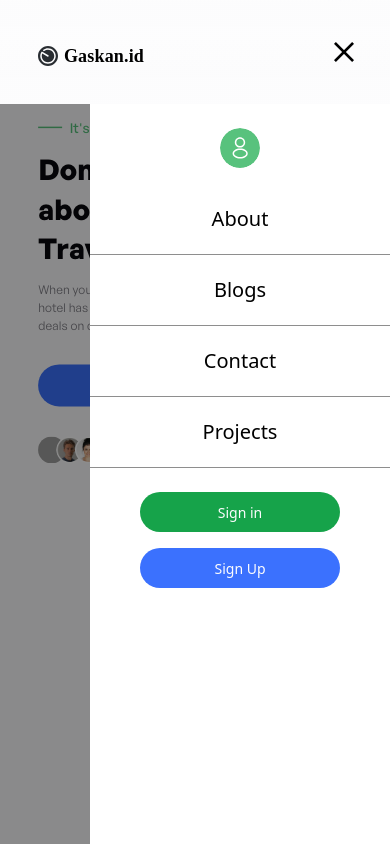
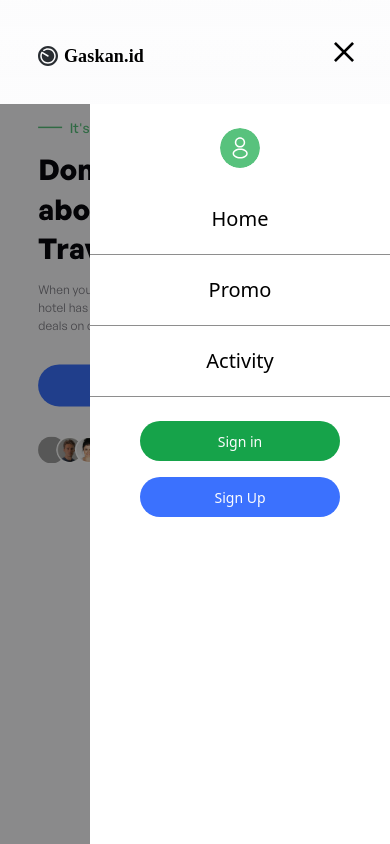
Before and after one commit to hudastudios/final-proejct-dibimbing, a React (Vite) app: page /Promo in a window 390 px wide. Both pictures are taken after a click on the button 344 px from the left and 52 px from the top of the page. Shown: the top 844 px of the page. Built offline with nearby package versions, Linux system fonts and the light colour scheme; no server answers; grey boxes are pictures that could not be loaded.

Commit message:
commit promo activity responsive

```diff
--- a/package.json
+++ b/package.json
@@ -11,6 +11,7 @@
   },
   "dependencies": {
     "axios": "^1.7.2",
+    "lucide-react": "^0.412.0",
     "react": "^18.3.1",
     "react-dom": "^18.3.1",
     "react-router-dom": "^6.24.1",
--- a/src/assets/components/Categories.jsx
+++ b/src/assets/components/Categories.jsx
@@ -3,7 +3,7 @@ import CategoriesSlide from "./CategoriesSlide";
 export default function Categories() {
     return (
         <div
-            className="flex-1 flex flex-col items-center justify-center pt-[150px] mq500:pt-0 mq1050:pt-[80px] pb-0 px-5 box-border gap-[40px] max-w-full mq750:gap-[20px] mq750:pt-[78px] mq750:pb-[78px] mq750:box-border mq500:scale-[.8] mq500:-mt-0 mq1050:scale-[.6] mq1050:-mt-[160px] mq1440:pt-[40px]"
+            className="flex-1 flex flex-col items-center justify-center pt-[150px] mq500:pt-0 mq1050:pt-[80px] pb-0 px-5 box-border gap-[40px] max-w-full mq750:gap-[20px] mq750:pt-[78px] mq750:pb-[78px] mq750:box-border mq500:scale-[.8] mq500:-mt-0 mq1050:scale-[.6] mq1050:-mt-[160px] mq2560:pt-[40px]"
         >
             <div
                 className="w-[634px] mq750:max-w-[320px] flex flex-col items-center justify-start gap-[16px] max-w-full"
--- a/src/assets/modal/login.jsx
+++ b/src/assets/modal/login.jsx
@@ -98,7 +98,7 @@ export default function LoginModal({ onClose, openSignup }) {
             {token ? <LoginSuccessModal></LoginSuccessModal> :
                 <form>
                     <div className="fixed z-40 inset-0 flex items-center justify-center bg-black bg-opacity-10">
-                        <div ref={ref} className="bg-white shadow-2xl rounded-3xl w-[596px] h-[690px] flex flex-col items-center gap-[32px] p-[48px] mq1050:scale-75 mq1440:scale-90 mq750:scale-50">
+                        <div ref={ref} className="bg-white shadow-2xl rounded-3xl w-[596px] h-[690px] flex flex-col items-center gap-[32px] p-[48px] mq1050:scale-75 mq2560:scale-90 mq750:scale-50">
                             <div className="flex flex-row items-center justify-center gap-[4px]">
                                 <img
                                     className="h-6 w-6 relative overflow-hidden shrink-0"
--- a/src/assets/modal/signup.jsx
+++ b/src/assets/modal/signup.jsx
@@ -174,7 +174,7 @@ export default function SignupModal({ onClose, openLogin, onOpenSuccessModal, cl
     return (
         <div>
             <div className="fixed z-50 inset-0 flex items-center justify-center bg-black bg-opacity-10">
-                <div ref={ref} className="bg-white shadow-2xl rounded-3xl w-[1200px] mq660:w-[680px] h-[690px] mq660:h-[1200px] flex flex-col items-center p-[40px] mq1050:scale-75 mq1440:scale-90 mq768:scale-50">
+                <div ref={ref} className="bg-white shadow-2xl rounded-3xl w-[1200px] mq660:w-[680px] h-[690px] mq660:h-[1200px] flex flex-col items-center p-[40px] mq1050:scale-75 mq2560:scale-90 mq768:scale-50">
                     <div className="flex flex-col h-[120px] mq660:h-[140px]">
                         <div className="flex flex-row items-center justify-center gap-[4px]">
                             <img
--- a/src/assets/modal/user.jsx
+++ b/src/assets/modal/user.jsx
@@ -42,7 +42,7 @@ export default function UserModal({ onClose, onOpenLoginModal, onOpenSignupModal
   }, [ref]);
 
   return (
-    <div className=' fixed inset-0 flex justify-end items-start pt-20 z-50 pr-28 mq2560:pr-[680px] mq1440:pr-[120px] mq1050:pr-10 mq750:hidden'>
+    <div className=' fixed inset-0 flex justify-end items-start pt-20 z-50 pr-28 mq2560:pr-[120px] mq1050:pr-10 mq750:hidden'>
       <div ref={ref}
         className="w-[332px] overflow-hidden shrink-0 rounded-xl bg-[#ffff] shadow-2xl flex flex-col items-start justify-start py-8 px-6 gap-[32px]"
       >
--- a/src/assets/navbar/navbar.jsx
+++ b/src/assets/navbar/navbar.jsx
@@ -18,7 +18,7 @@ export default function Navbar({ onOpen, onOpenSignupModal, onOpenLoginModal, on
     return (
         <div className="fixed top-0 left-0 right-0 z-[100] self-center items-center justify-center mq500:z-0 mq500:h-0">
             <div
-                className="Header bg-white self-stretch [backdrop-filter:blur(32px)] [background:linear-gradient(180deg,_rgba(252,_252,_253,_0.8),_#fcfcfd)] flex flex-row items-center justify-center py-6 box-border space-x-[321.5px] top-[0] z-[99] sticky max-w-full text-left text-lg text-black font-xtra-large-semibold mq500:space-x-[180px] mq1050:space-x-[200px] mq1440:space-x-[460px] ">
+                className="Header bg-white self-stretch [backdrop-filter:blur(32px)] [background:linear-gradient(180deg,_rgba(252,_252,_253,_0.8),_#fcfcfd)] flex flex-row items-center justify-center py-6 box-border space-x-[321.5px] top-[0] z-[99] sticky max-w-full text-left text-lg text-black font-xtra-large-semibold mq500:space-x-[180px] mq1050:space-x-[200px] mq2560:space-x-[460px] ">
                 <Link to='/'>
                     <div
                         className="flex flex-col items-start justify-start pt-[7px] px-0 pb-0"
@@ -44,7 +44,7 @@ export default function Navbar({ onOpen, onOpenSignupModal, onOpenLoginModal, on
                     className="flex flex-row items-center justify-center pt-2 px-0 pb-0 mw768:w-[160px] mq750:hidden "
                 >
                     <nav
-                        className=" self-stretch flex flex-row items-start justify-between gap-[20px] text-left text-base text-gray-1 font-large-regular mw1050:gap-[120px] mq1440:gap-[200px] mq1050:gap-[80px]"
+                        className=" self-stretch flex flex-row items-start justify-between gap-[20px] text-left text-base text-gray-1 font-large-regular mw1050:gap-[120px] mq2560:gap-[200px] mq1050:gap-[80px]"
                     >
                         <Link to='/'>
                             <div
@@ -143,27 +143,27 @@ export default function Navbar({ onOpen, onOpenSignupModal, onOpenLoginModal, on
                                 src={token ? foto : "/avatar.svg"}
                             />
                         </li>
+                        <Link to='/'>
                             <li className="text-xl text-black py-5 px-6 text-center border-b md:border-b-0  hover:bg-black hover:text-white  border-gray-300  md:hover:text-purple-600 md:hover:bg-transparent">
 
                                 <div href="#about" onClick={() => setNavbar(!navbar)}>
-                                About
+                                    Home
                                 </div>
                             </li>
-                        <li className="text-xl text-black py-5 px-6 text-center  border-b md:border-b-0  hover:bg-black hover:text-white border-gray-300  md:hover:text-purple-600 md:hover:bg-transparent">
+                        </Link>
+                        <Link to='/Promo'>                        <li className="text-xl text-black py-5 px-6 text-center  border-b md:border-b-0  hover:bg-black hover:text-white border-gray-300  md:hover:text-purple-600 md:hover:bg-transparent">
                             <div href="#blog" onClick={() => setNavbar(!navbar)}>
-                                Blogs
+                                Promo
                             </div>
                         </li>
+                        </Link>
+                        <Link to='/Activity'>
                             <li className="text-xl text-black py-5 px-6 text-center border-b md:border-b-0  hover:bg-black hover:text-white  border-gray-300  md:hover:text-purple-600 md:hover:bg-transparent">
                                 <div href="#contact" onClick={() => setNavbar(!navbar)}>
-                                Contact
+                                    Activity
                                 </div>
                             </li>
-                        <li className="text-xl text-black py-5 px-6 text-center  border-b md:border-b-0  hover:bg-black hover:text-white  border-gray-300 border-spacing-3  md:hover:text-purple-600 md:hover:bg-transparent">
-                            <div href="#projects" onClick={() => setNavbar(!navbar)}>
-                                Projects
-                            </div>
-                        </li>
+                        </Link>
                         <div>
                             {token ? <li>
                                 <div className="flex flex-col items-center gap-4 pt-6" >
--- a/src/assets/pages/home.jsx
+++ b/src/assets/pages/home.jsx
@@ -36,7 +36,7 @@ export default function Home() {
                         className="w-[1404px] flex flex-row items-start justify-center py-0 px-5 box-border max-w-full"
                     >
                         <div
-                            className="pt-[30px] w-[1233.9px] flex flex-row  items-center justify-center gap-[44px] max-w-full mw768:scale-75 mw768:pt-0 mq500:flex-col mq500:pt-[60px] mq500:gap-0 mw768:flex"
+                            className="pt-[30px] w-[1404.9px] flex flex-row  items-center justify-center gap-[44px] max-w-full mq2560:scale-[0.8] mq1050:scale-[0.75] mq500:scale-100 mw768:pt-0 mq500:flex-col mq500:pt-[60px] mq500:gap-0 mw768:flex"
                         >
                             <div
                                 className=" flex flex-col items-start justify-start pt-16 px-0 pb-0 box-border min-w-[417px] max-w-full mq1050:pt-0"
```
Also changed, not shown: src/assets/pages/PageActivity.jsx (+6 -4 lines), src/assets/pages/PagePromo.jsx (+4 -4 lines), 1 other file (tests, documents, lock files or other folders). Lines whose indentation alone changed are shown as unchanged.
